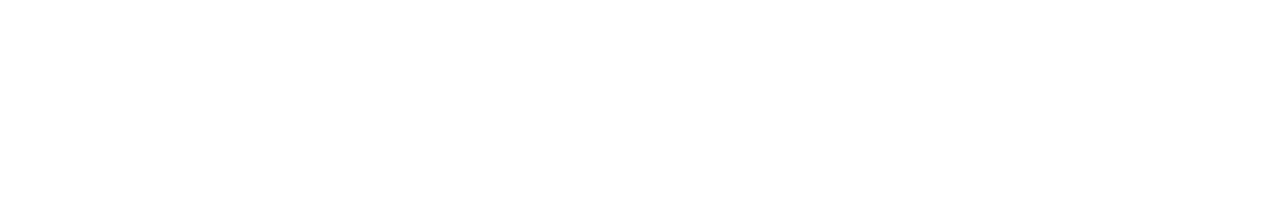
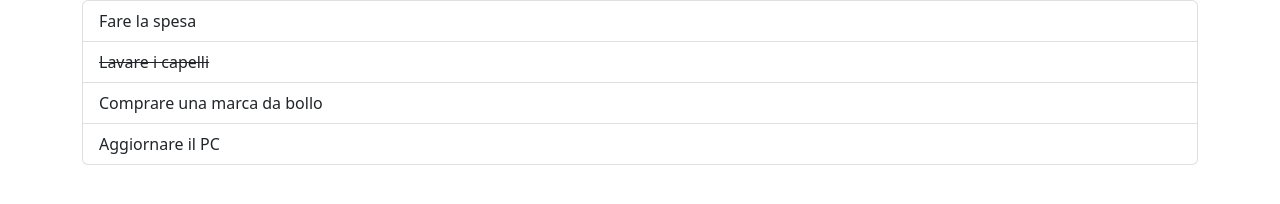
Before and after one commit to GiordanoGuidi/vue-todolist, a plain HTML site: page index.html in a window 1280 px wide. Drawn offline with nearby package versions, Linux system fonts and the light colour scheme.

Commit message:
added list items

```diff
--- a/JS/script.js
+++ b/JS/script.js
@@ -1 +1,14 @@
-console.log('HELLO WORLD')
+const {createApp} = Vue
+const app = createApp({
+   data(){
+    return  {
+        tasks :[
+            { id: 1, done: false, text: 'Fare la spesa' },
+            { id: 2, done: true, text: 'Lavare i capelli' },
+            { id: 3, done: false, text: 'Comprare una marca da bollo' },
+            { id: 4, done: false, text: 'Aggiornare il PC' }
+          ]
+    }
+   }
+})
+app.mount('#root');
--- a/index.html
+++ b/index.html
@@ -14,6 +14,13 @@
     <link rel="stylesheet" href="CSS/style.css">
 </head>
 <body>
+    <div class="container">
+        <div id="root">
+            <ul class="list-group">
+                <li v-for="task in tasks" :class="{'text-decoration-line-through': task.done}" class="list-group-item">{{task.text}}</li>
+              </ul>
+        </div>
+    </div>
 
 
 </body>
```
